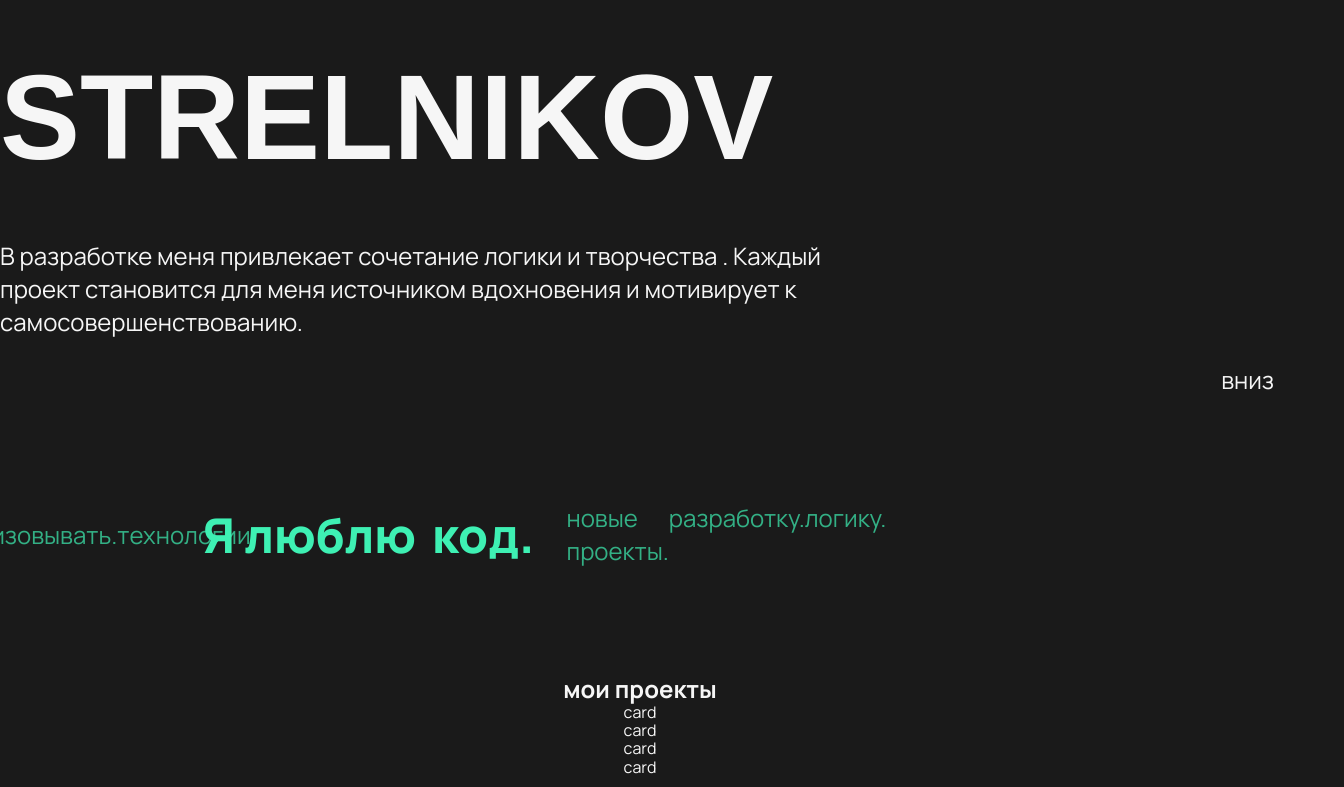
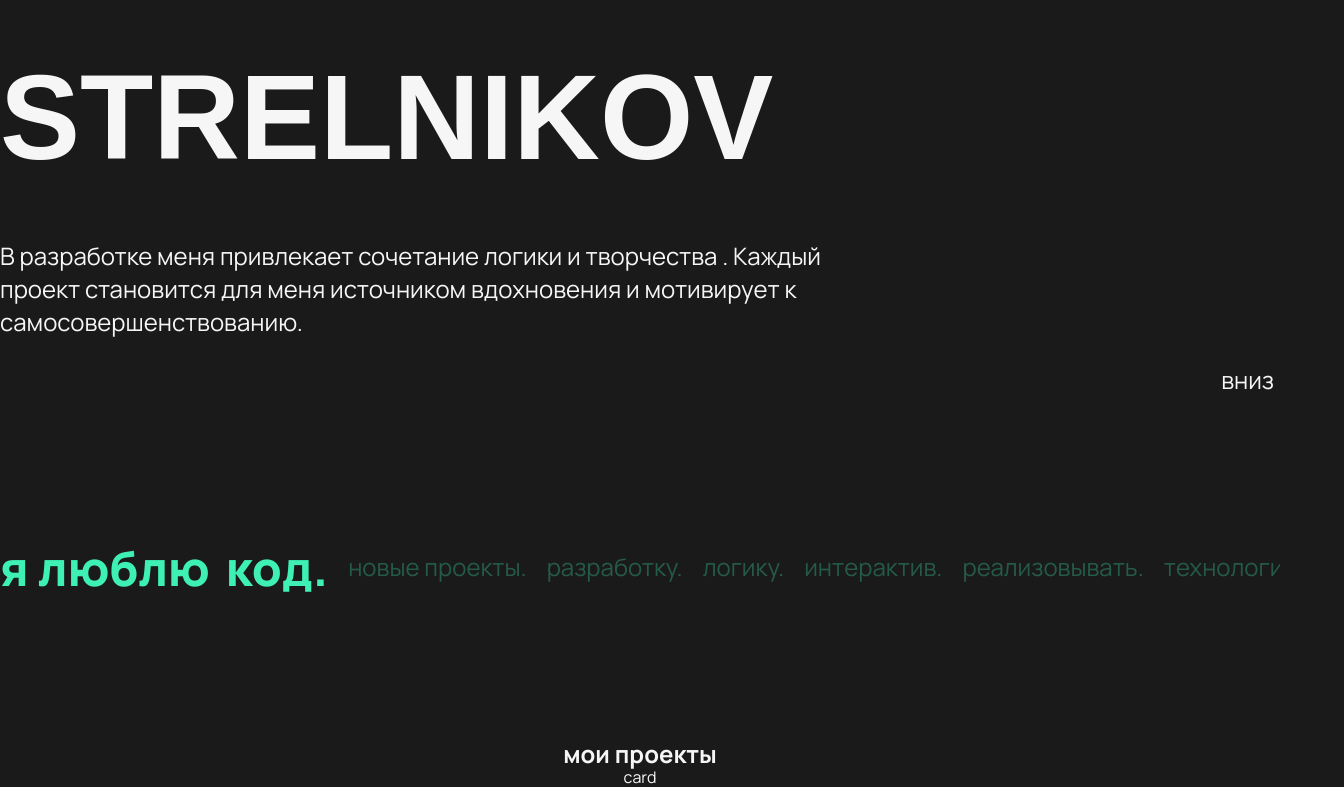
Before and after one commit to AndStrel/MyBuisnessCard, a React (Vite) app: page /home in a window 1280 px wide. Shown: the part 329-1116 px from the top of the page, 1344 px wide, since content can reach past the window. Built offline with nearby package versions, Linux system fonts and the light colour scheme.

Commit message:
подготовил минимально похожую анимацию

```diff
--- a/src/components/carousel/carousel.tsx
+++ b/src/components/carousel/carousel.tsx
@@ -13,17 +13,27 @@ export const Carousel: React.FC = () => {
   ];
 
   const [currentWordIndex, setCurrentWordIndex] = useState(0);
+  const [animationClass, setAnimationClass] = useState('');
 
   useEffect(() => {
+    // Запуск смены слова каждые 3 секунды
     const interval = setInterval(() => {
-      setCurrentWordIndex((prevIndex) => (prevIndex + 1) % words.length);
+      setAnimationClass('leave'); // Анимация текущего слова (уход влево)
+      setTimeout(() => {
+        setCurrentWordIndex((prevIndex) => (prevIndex + 1) % words.length);
+        setAnimationClass('enter'); // Анимация нового слова (появление справа)
+      }, 500); // Время совпадает с CSS-анимацией
     }, 3000);
 
     return () => clearInterval(interval);
   }, [words.length]);
 
-  const getWordByIndex = (offset: number) =>
-    words[(currentWordIndex + offset + words.length) % words.length];
-
-  return <CarouselUI getWordByIndex={getWordByIndex} />;
+  return (
+    <CarouselUI
+      getWordByIndex={(offset) =>
+        words[(currentWordIndex + offset + words.length) % words.length]
+      }
+      animationClass={animationClass}
+    />
+  );
 };
--- a/src/components/ui/carousel/carousel.module.scss
+++ b/src/components/ui/carousel/carousel.module.scss
@@ -3,49 +3,95 @@
 
 .container {
   @include flex-center;
+
   color: $colorAccent;
   overflow: hidden;
 }
 
 .carousel {
-  display: flex;
-  justify-content: flex-start;
-  align-items: center;
-  position: absolute;
+  @include flex-start;
+  flex-wrap: wrap;
   overflow: hidden;
-  width: 110vw;
+  width: 100%;
+  white-space: nowrap;
   &__wordContainer {
     display: flex;
-    width: calc(100vh / 3);
-    // width: 33%;
-    &.left {
-      justify-content: space-around;
-      // transform: translateX(0%);
-      // transition: all 0.5s ease;
-    }
-    &.center {
-      white-space: nowrap;
+    align-items: center;
+
+    &.staticContainer {
       width: min-content;
     }
-    &.right {
-      justify-content: space-around;
-      transition: all 0.5s ease;
-      max-width: calc(100% / 3);
+    &.dinamicContainer {
+      gap: 20px;
+      width: 50%;
     }
   }
+
   &__fixedText {
-    font-size: 48px;
-    font-weight: 800;
-    line-height: 65.57px;
-    margin-inline-end: 2rem;
+    @include active-words;
   }
-  &__wordShow {
-    margin-inline-start: 1rem;
+
+  &__word {
+    @include disabled-words;
   }
-  &__word {
-    font-size: 24px;
-    font-weight: 400;
-    line-height: 32.78px;
-    opacity: 0.7;
+  &__wordActive {
+    @include active-words;
+    margin-inline-end: 0;
+    // transform: translateX(200%);
+    transition: transform 2s ease;
+  }
+  &__wordLeave {
+    @include disabled-words;
+    margin-inline-end: 0;
+    transform: translateX(+200%);
+    transition:
+      transform 1s ease,
+      opacity 1s ease,
+      font-size 1s ease;
+    // color 2s ease;
+  }
+  &__wordEnter {
+    @include active-words;
+    margin-inline-end: 0;
+    transform: translateX(0, 100%);
+    transition:
+      transform 1s ease,
+      opacity 1s ease,
+      font-size 1s ease;
+  }
+  &__wordOne {
+    @include disabled-words;
+    // transform: translateX(500%);
+    transition: transform 2s ease;
+  }
+  &__wordTwo {
+    @include disabled-words;
+
+    transform: translateX(0);
+    transition: transform 2s ease;
+  }
+  &__wordThree {
+    @include disabled-words;
+
+    transform: translateX(0);
+    transition: transform 2s ease;
+  }
+  &__wordFour {
+    @include disabled-words;
+
+    transform: translateX(0);
+    transition: transform 2s ease;
+  }
+  &__wordFive {
+    @include disabled-words;
+
+    transform: translateX(0);
+    transition: transform 2s ease;
+  }
+  &__wordSix {
+    @include disabled-words;
+
+    transform: translateX(0);
+    transition: transform 2s ease;
   }
 }
--- a/src/components/ui/carousel/carousel.tsx
+++ b/src/components/ui/carousel/carousel.tsx
@@ -3,30 +3,71 @@ import styles from './carousel.module.scss';
 
 interface CarouselUIProps {
   getWordByIndex: (offset: number) => string;
+  animationClass: string; // Добавлено поле для управления анимацией
 }
 
-export const CarouselUI: React.FC<CarouselUIProps> = ({ getWordByIndex }) => {
+export const CarouselUI: React.FC<CarouselUIProps> = ({
+  getWordByIndex,
+  animationClass,
+}) => {
   return (
     <div id="carousel" className={styles.container}>
       <div className={styles.carousel}>
-        <div className={clsx(styles.carousel__wordContainer, styles.left)}>
-          <span className={styles.carousel__word}>{getWordByIndex(-2)}</span>
-          <span className={styles.carousel__word}>{getWordByIndex(-1)}</span>
+        <div
+          className={clsx(
+            styles.carousel__wordContainer,
+            styles.staticContainer,
+          )}
+        >
+          <span className={styles.carousel__fixedText}>я люблю</span>
         </div>
-
-        <div className={clsx(styles.carousel__wordContainer, styles.center)}>
-          <span className={styles.carousel__fixedText}>
-            Я люблю
-            <span className={styles.carousel__wordShow}>
-              {getWordByIndex(0)}
-            </span>
+        <div
+          className={clsx(
+            styles.carousel__wordContainer,
+            styles.dinamicContainer,
+          )}
+        >
+          <span
+            className={clsx(
+              styles.carousel__word,
+              styles.carousel__wordActive,
+              animationClass === 'leave' && styles.carousel__wordLeave,
+              animationClass === 'enter' && styles.carousel__wordEnter,
+              // styles.carousel__wordActive,
+            )}
+          >
+            {getWordByIndex(0)}
           </span>
-        </div>
-
-        <div className={clsx(styles.carousel__wordContainer, styles.right)}>
-          <span className={styles.carousel__word}>{getWordByIndex(1)}</span>
-          <span className={styles.carousel__word}>{getWordByIndex(2)}</span>
-          <span className={styles.carousel__word}>{getWordByIndex(3)}</span>
+          <span
+            className={clsx(styles.carousel__word, styles.carousel__wordOne)}
+          >
+            {getWordByIndex(1)}
+          </span>
+          <span
+            className={clsx(styles.carousel__word, styles.carousel__wordTwo)}
+          >
+            {getWordByIndex(2)}
+          </span>
+          <span
+            className={clsx(styles.carousel__word, styles.carousel__wordThree)}
+          >
+            {getWordByIndex(3)}
+          </span>
+          <span
+            className={clsx(styles.carousel__word, styles.carousel__wordFour)}
+          >
+            {getWordByIndex(4)}
+          </span>
+          <span
+            className={clsx(styles.carousel__word, styles.carousel__wordFive)}
+          >
+            {getWordByIndex(5)}
+          </span>
+          <span
+            className={(clsx(styles.carousel__word), styles.carousel__wordSix)}
+          >
+            {getWordByIndex(6)}
+          </span>
         </div>
       </div>
     </div>
--- a/src/styles/utils/mixins.scss
+++ b/src/styles/utils/mixins.scss
@@ -17,3 +17,17 @@
   justify-content: flex-start;
   align-items: center;
 }
+
+@mixin active-words {
+  font-size: 48px;
+  font-weight: 800;
+  line-height: 65.57px;
+  margin-inline-end: 1rem;
+  opacity: 1;
+}
+@mixin disabled-words {
+  font-size: 24px;
+  font-weight: 400;
+  line-height: 32.78px;
+  opacity: 0.3;
+}
```
